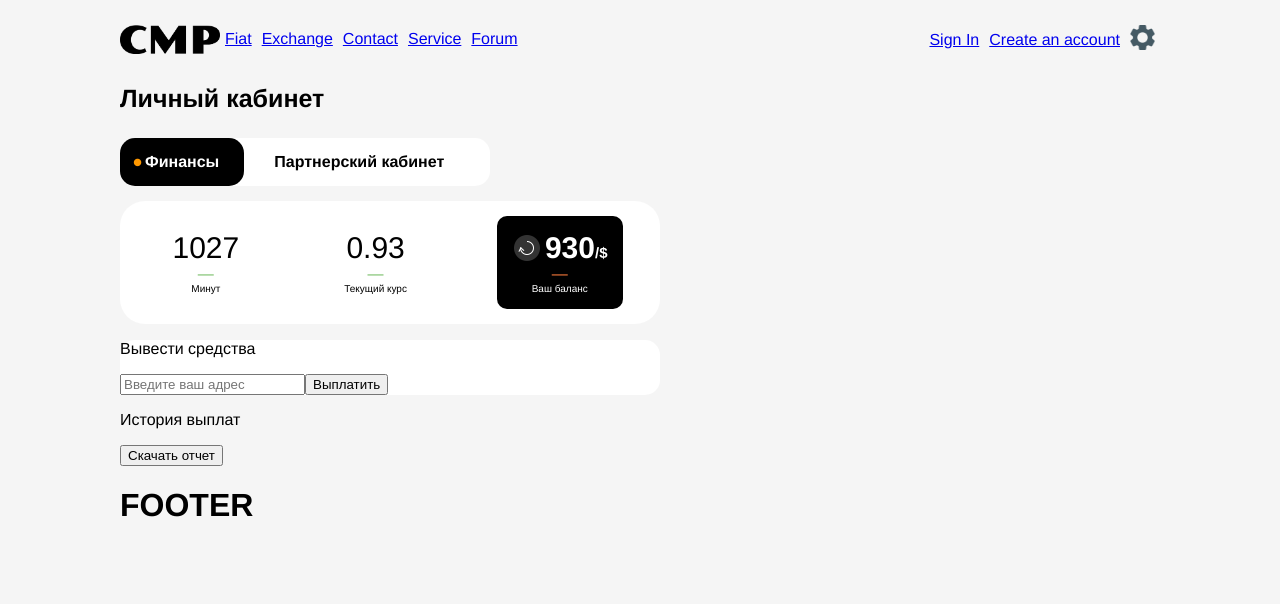
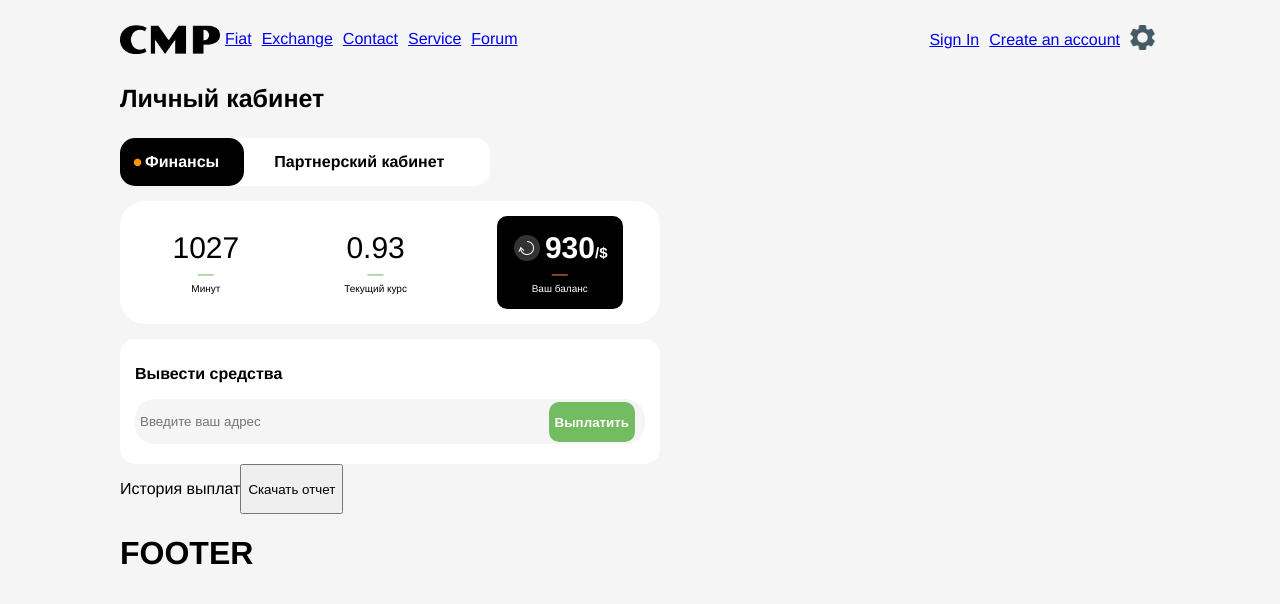
Before and after one commit to AntonGG/cmp, a React app: page /lk/balance in a window 1280 px wide. Shown: the top 604 px of the page. Built offline with nearby package versions, Linux system fonts and the light colour scheme.

Commit message:
small fix

```diff
--- a/src/components/PersonalArea/CashOut.jsx
+++ b/src/components/PersonalArea/CashOut.jsx
@@ -4,8 +4,10 @@ const CashOut = () => {
   return (
     <div className="cash-out">
       <p>Вывести средства</p>
-      <input placeholder="Введите ваш адрес"/>
-      <button>Выплатить</button>
+      <div className="cash-out__input">
+        <input placeholder="Введите ваш адрес" />
+        <button>Выплатить</button>
+      </div>
     </div>
   );
 };
--- a/src/components/PersonalArea/PayoutHistory.jsx
+++ b/src/components/PersonalArea/PayoutHistory.jsx
@@ -1,9 +1,9 @@
 import React from "react";
-
+import "../../sass/personalArea/payoutHistory.sass";
 const PayoutHistory = () => {
   return (
-    <div>
-      <div>
+    <div className="payout-history">
+      <div className="payout-history__menu">
         <p>История выплат</p>
         <button>Скачать отчет</button>
       </div>
--- a/src/containers/Auth/Auth.jsx
+++ b/src/containers/Auth/Auth.jsx
@@ -4,7 +4,7 @@ import { signIn } from "../../actions/Auth";
 
 export class Auth extends Component {
   signIn(email, password) {
-    onSign;
+
   }
   signUp() {}
   render() {
@@ -19,7 +19,7 @@ const mapDispatchToProps = (dispatch) => ({
     dispatch(signIn());
   },
   onSignUp: (email, password) => {
-    dispatch(signU());
+    dispatch(signUp());
   },
 });
 
--- a/src/sass/personalArea/cashOut.sass
+++ b/src/sass/personalArea/cashOut.sass
@@ -1,4 +1,34 @@
 .cash-out
     background-color: #ffffff
     width: 540px
+    height: 100px
     border-radius: 15px
+    padding-top: 10px
+    padding-bottom: 15px
+    p
+        margin-left: 15px
+        font-weight: bold
+
+.cash-out__input
+    position: relative
+    input
+        background-color: #f5f5f5
+        display: block
+        width: 500px
+        margin: 15px
+        height: 45px
+        border-radius: 1.5em
+        padding: 0 5px
+        border: none /* Убираем рамку */
+        outline: none /* Убираем свечение в Chrome и Safari */
+        -webkit-appearance: none /* Убираем рамку в Chrome и Safari */
+    button
+        position: absolute
+        top: 3px
+        right: 25px
+        height: 40px
+        border-radius: 10px
+        border: none
+        background-color: #73bc62
+        color: #ffffff
+        font-weight: bold
--- /dev/null
+++ b/src/sass/personalArea/payoutHistory.sass
@@ -0,0 +1,2 @@
+.payout-history__menu
+    display: flex
```
